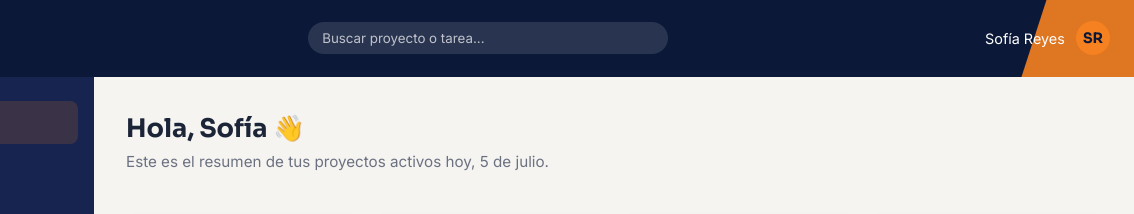
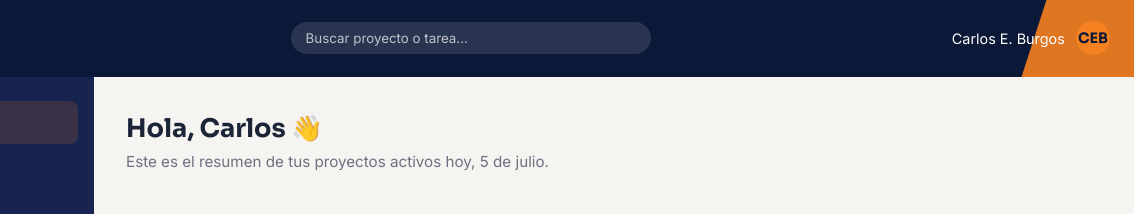
Before and after one commit to yotyke/isw306-proyecto, a plain HTML site: page index.html in a window 1280 px wide. Shown: the top 214 px of the page, 146-1280 px from the left. Drawn offline with Linux system fonts and the light colour scheme.

Commit message:
style: ajustes de contenido y estilos

```diff
--- a/index.html
+++ b/index.html
@@ -21,8 +21,8 @@
       </div>
 
       <div class="header-user">
-        <span>Sofía Reyes</span>
-        <div class="avatar">SR</div>
+        <span>Carlos E. Burgos</span>
+        <div class="avatar">CEB</div>
       </div>
     </header>
 
@@ -38,7 +38,7 @@
 
     <main class="app-main">
       <div>
-        <h1 class="page-title">Hola, Sofía 👋</h1>
+        <h1 class="page-title">Hola, Carlos 👋</h1>
         <p class="page-subtitle">Este es el resumen de tus proyectos activos hoy, 5 de julio.</p>
       </div>
 
```
